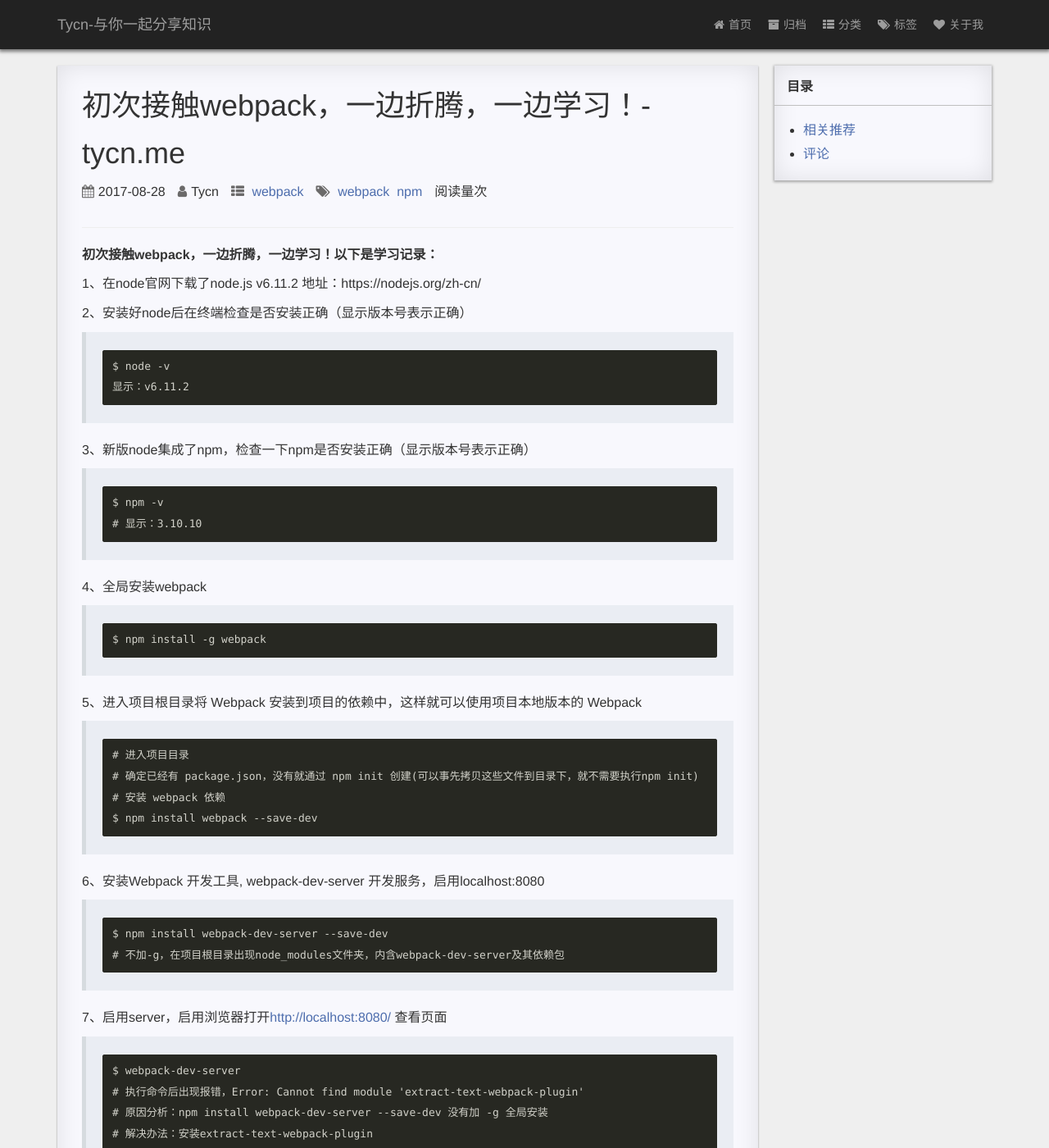
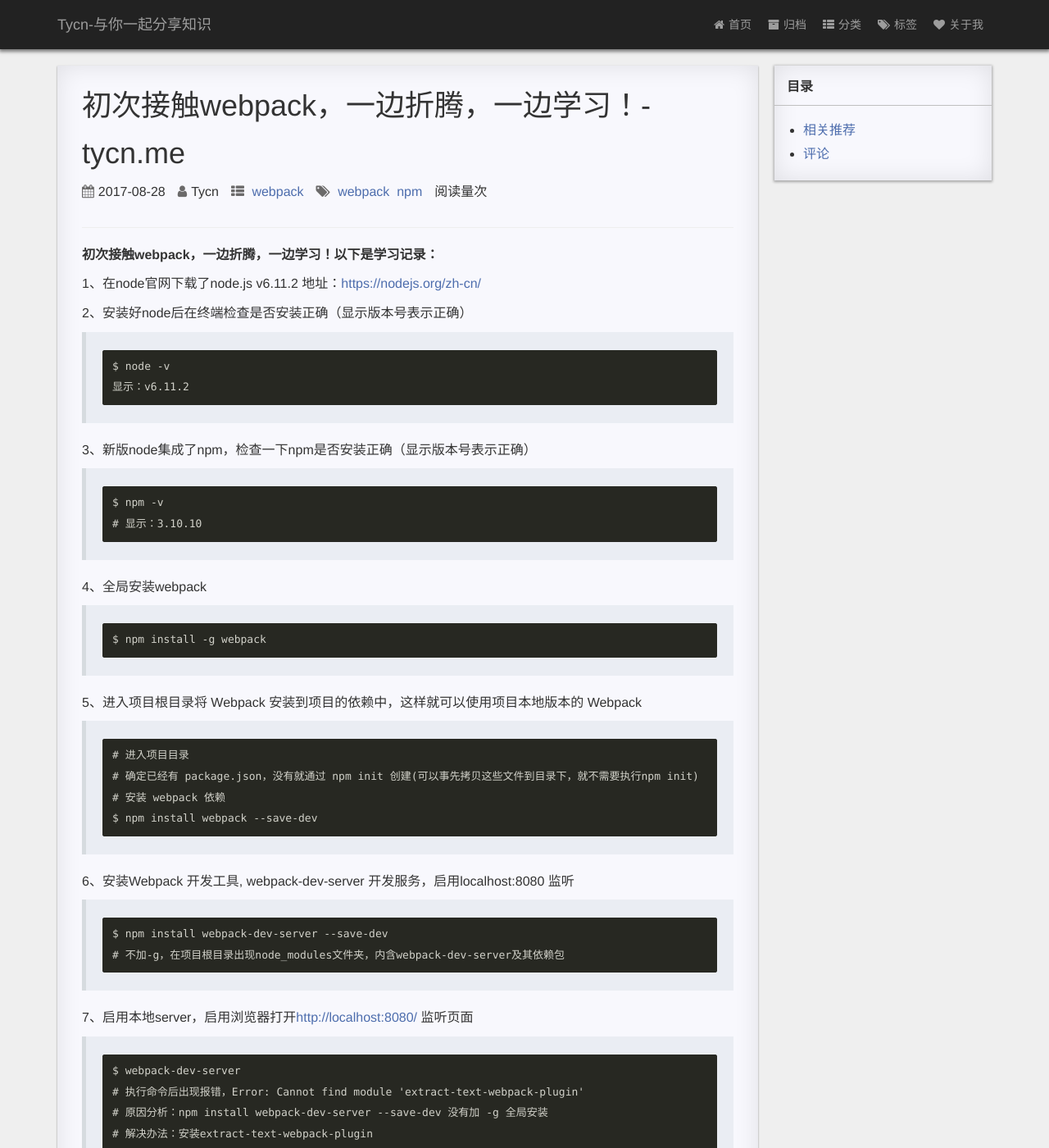
Before and after one commit to Tycn/tycn.github.io, a Jekyll site: the page built from _posts/2017-08-28-node-webpack.md, in a window 1280 px wide and 1400 px high. Shown: the whole window at 82% size. Built offline with Jekyll 4.4.1, drawn with Linux system fonts in a browser that asks for light colours; comment, search, counter and statistics services are not loaded; a style sheet for code colours, icons or effects is not loaded; some of the changed text lies outside the part shown.

Commit message:
update posts 28

````diff
--- a/_posts/2017-08-28-node-webpack.md
+++ b/_posts/2017-08-28-node-webpack.md
@@ -17,7 +17,7 @@
 
 
 
-1、在node官网下载了node.js v6.11.2  地址：https://nodejs.org/zh-cn/
+1、在node官网下载了node.js v6.11.2  地址：[https://nodejs.org/zh-cn/](https://nodejs.org/zh-cn/)
 
 2、安装好node后在终端检查是否安装正确（显示版本号表示正确）
 
@@ -48,14 +48,14 @@
 > $ npm install webpack --save-dev
 > ```
 
-6、安装Webpack 开发工具, webpack-dev-server 开发服务，启用localhost:8080
+6、安装Webpack 开发工具, webpack-dev-server 开发服务，启用localhost:8080 监听
 
 > ```
 > $ npm install webpack-dev-server --save-dev
 > # 不加-g，在项目根目录出现node_modules文件夹，内含webpack-dev-server及其依赖包
 > ```
 
-7、启用server，启用浏览器打开[http://localhost:8080/](http://localhost:8080/)  查看页面
+7、启用本地server，启用浏览器打开[http://localhost:8080/](http://localhost:8080/)  监听页面
 
 > ```
 > $ webpack-dev-server
````
Also changed, not shown: other parts of _posts/2017-08-28-node-webpack.md (+1 -0 lines).
